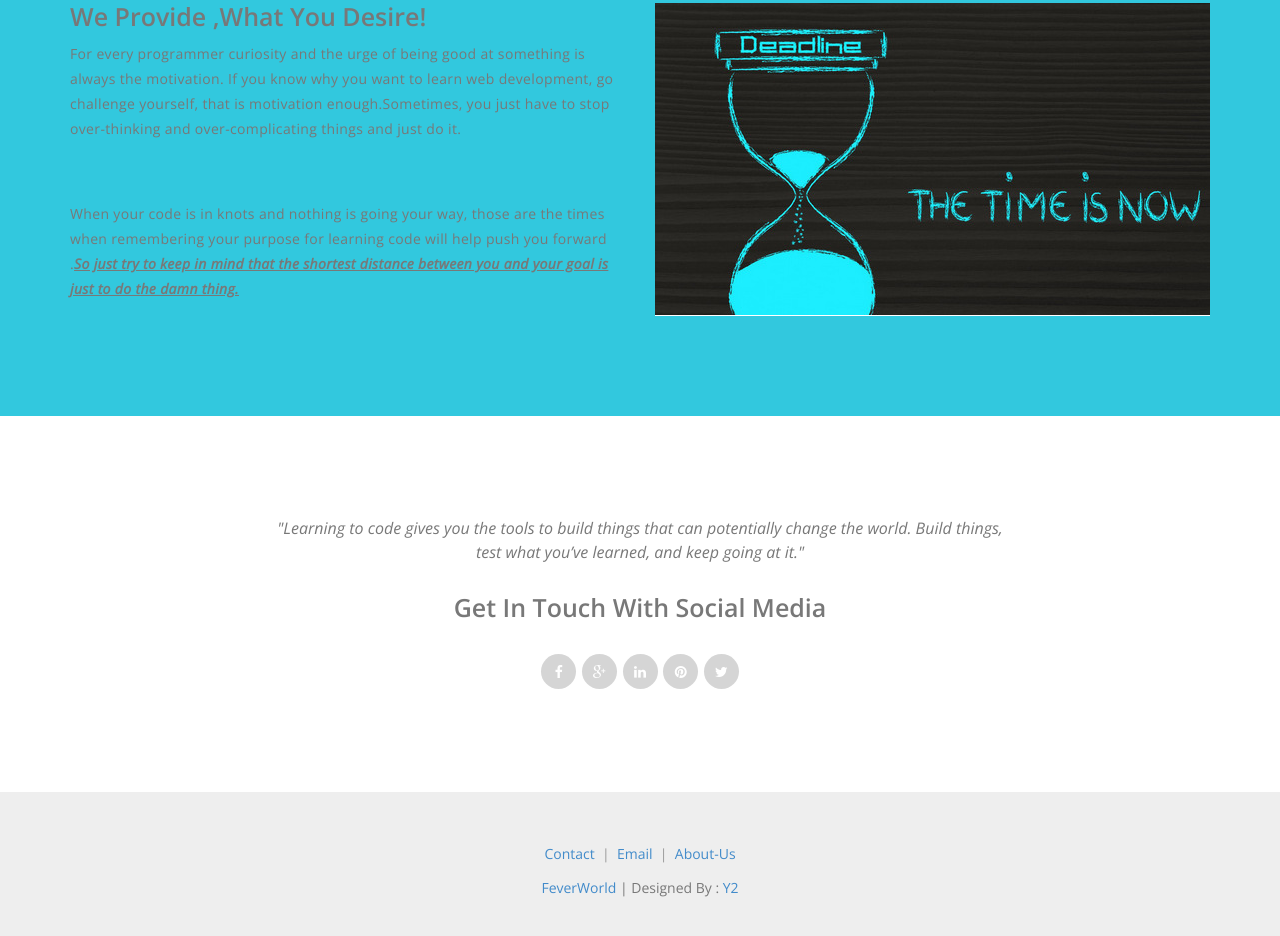
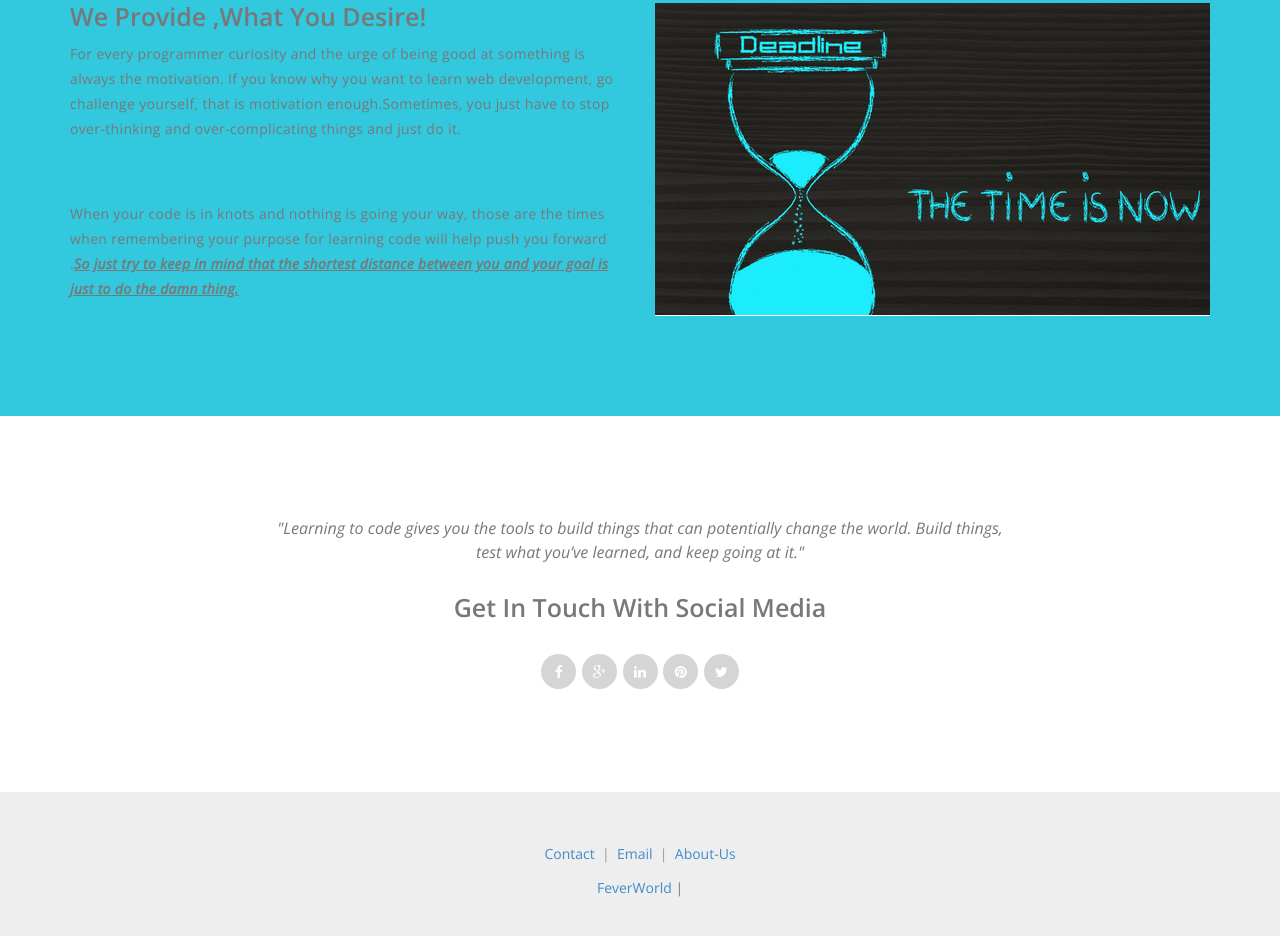
Before and after one commit to rathinitish29/demo, a plain HTML site: page index.html in a window 1280 px wide. Shown: the part 1477-2413 px from the top of the page. Drawn offline with nearby package versions, Linux system fonts and the light colour scheme; a script that the page names is missing.

Commit message:
Update index.html

```diff
--- a/index.html
+++ b/index.html
@@ -145,7 +145,7 @@
 					<p class="nav-link"><a href="#">Contact</a> &nbsp;|&nbsp;  <a href="#">Email</a> &nbsp;|&nbsp; <a href="About-Us.html">About-Us</a> </p>
 					<!-- copy right -->
 
-					<p class="copy-right"> <a href="index.html">FeverWorld</a> | Designed By : <a href="https://yashydv.github.io/YashResume/y2.html">Y2</a> </p>
+					<p class="copy-right"> <a href="index.html">FeverWorld</a> | </p>
 				</div>
 			</footer>
 
```
